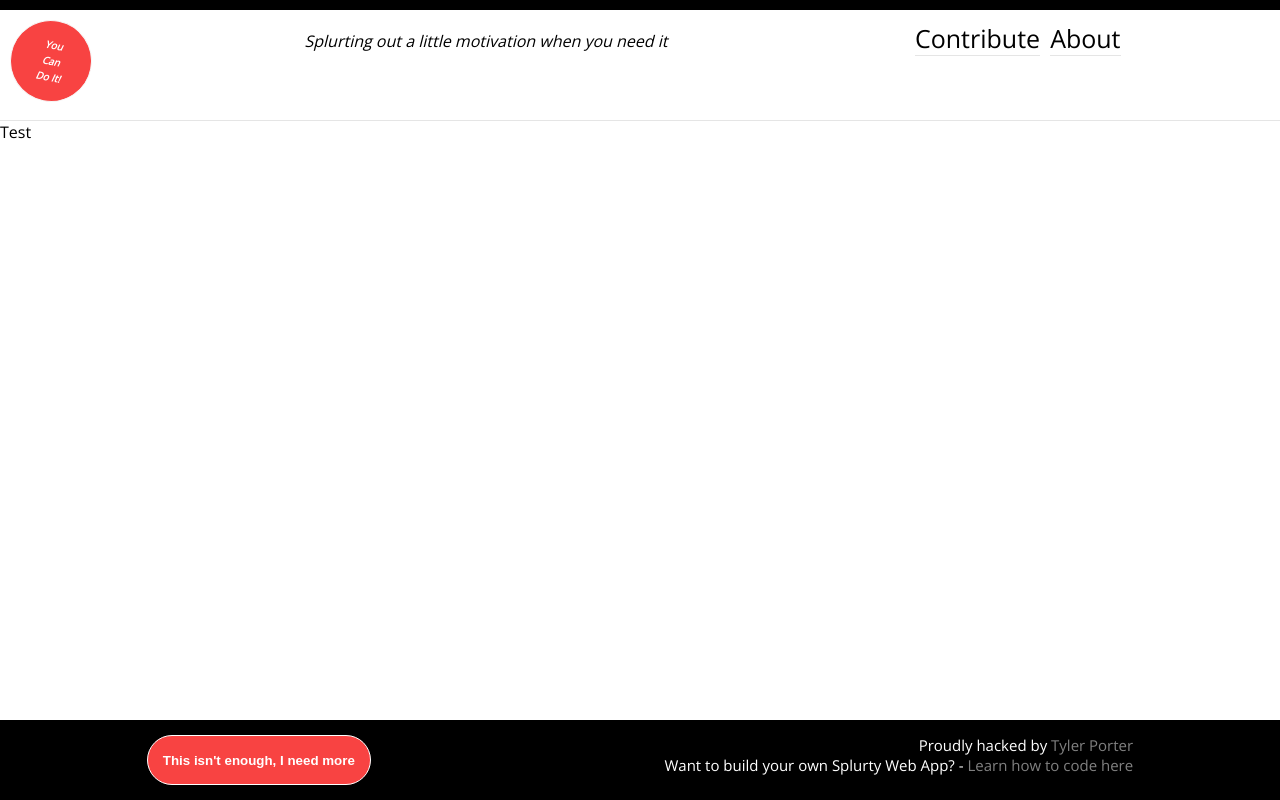
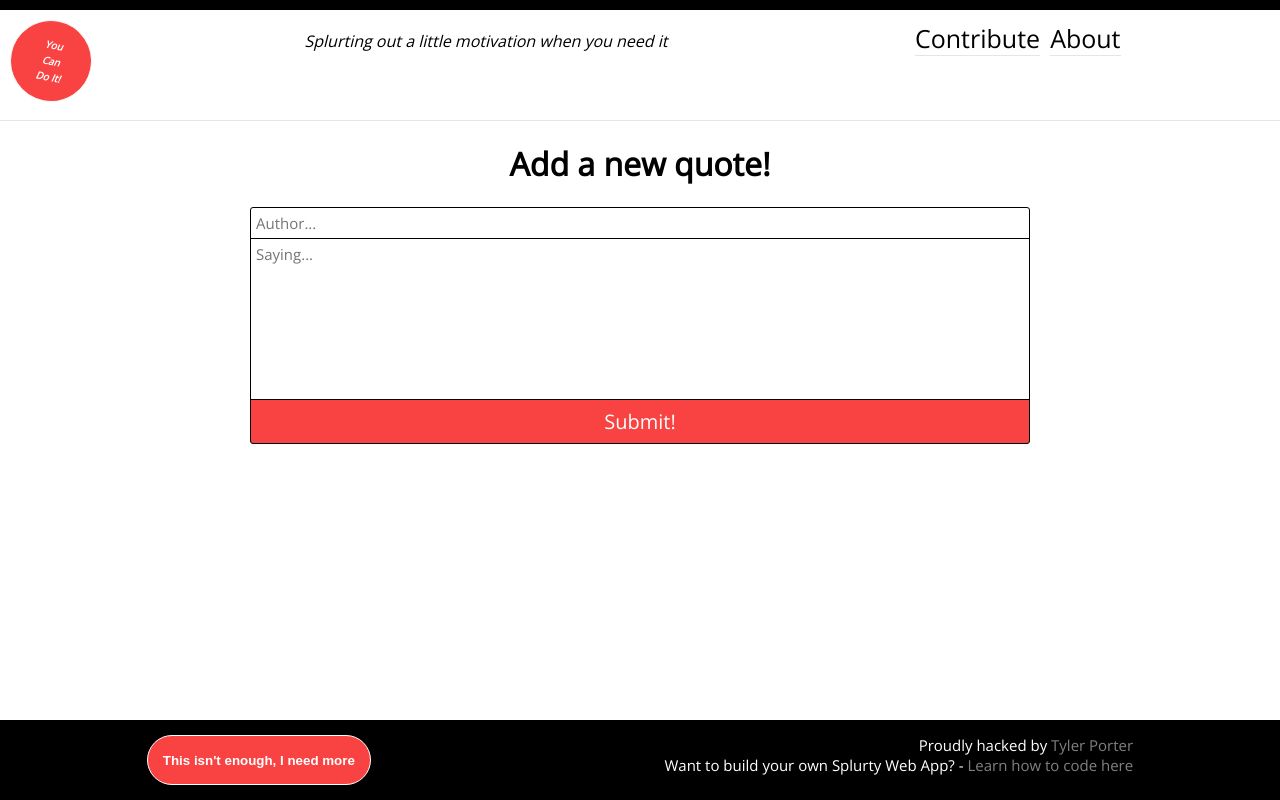
Before and after one commit to pawptart/reactive-splurty, a React (Create React App) app: page / in a window 1280 px wide. Both pictures are taken after a click on the item "Contribute". Built offline with nearby package versions, Linux system fonts and the light colour scheme; no server answers.

Commit message:
styled new quote form

```diff
--- a/src/App.css
+++ b/src/App.css
@@ -134,7 +134,7 @@ body {
   outline: none;
 }
 
-.more-button:hover {
+.more-button:hover, .submit-button:hover {
   background: #9c2929;
   transition: 0.5s;
 }
@@ -142,3 +142,45 @@ body {
 .more-button:active {
   transform: translateY(2px);
 }
+
+.form-container {
+  margin: auto;
+  width: 80%;
+  text-align: center;
+}
+textarea {
+  resize: none;
+}
+
+.saying-field, .author-field, .submit-button {
+  display: block;
+  margin: auto;
+  width: 75%;
+  font-family: 'Open Sans', sans-serif;
+  border-radius: 3px;
+  border: 1px solid black;
+  padding: 5px;
+  font-size: 15px;
+}
+
+.author-field {
+  border-bottom-left-radius: 0;
+  border-bottom-right-radius: 0;
+}
+
+.saying-field {
+  border-radius: 0;
+  margin-top: -1px;
+  height: 150px;
+}
+.submit-button {
+  width: calc(75% + 12px);
+  margin-top: -1px;
+  border-top-left-radius: 0;
+  border-top-right-radius: 0;
+  background: #f84342;
+  color: white;
+  outline: none;
+  height: 45px;
+  font-size: 20px;
+}
--- a/src/App.js
+++ b/src/App.js
@@ -23,7 +23,6 @@ class App extends React.Component {
   }
 
   toggleShowForm = () => {
-    console.log(this.state)
     if (!this.state.showForm) {
       this.setState({
         showForm: true
--- a/src/components/Form.js
+++ b/src/components/Form.js
@@ -3,8 +3,11 @@ import React from 'react';
 class Form extends React.Component {
 	render() {
 		return (
-			<div>
-				Test
+			<div className="form-container">
+				<h1>Add a new quote!</h1>
+				<input className="author-field" placeholder="Author..."/>
+				<textarea className="saying-field" placeholder="Saying..."></textarea>
+				<button className="submit-button">Submit!</button>
 			</div>
 		);
 	}
```
